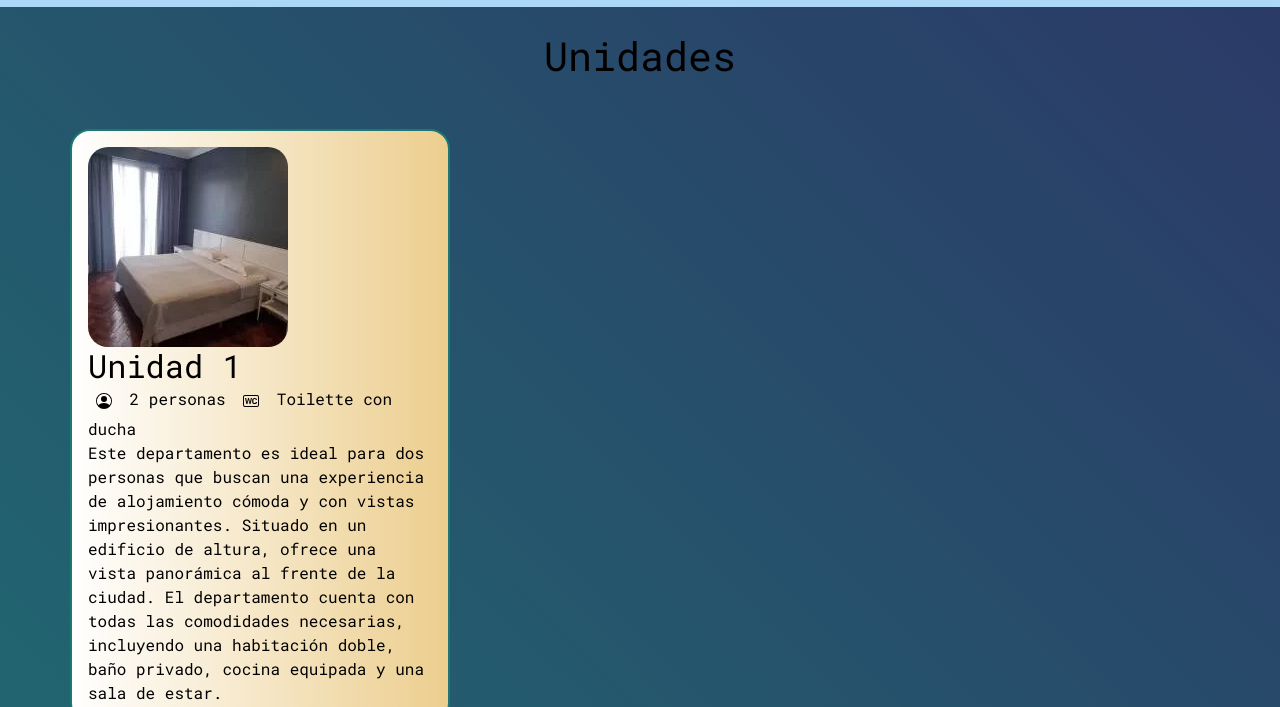
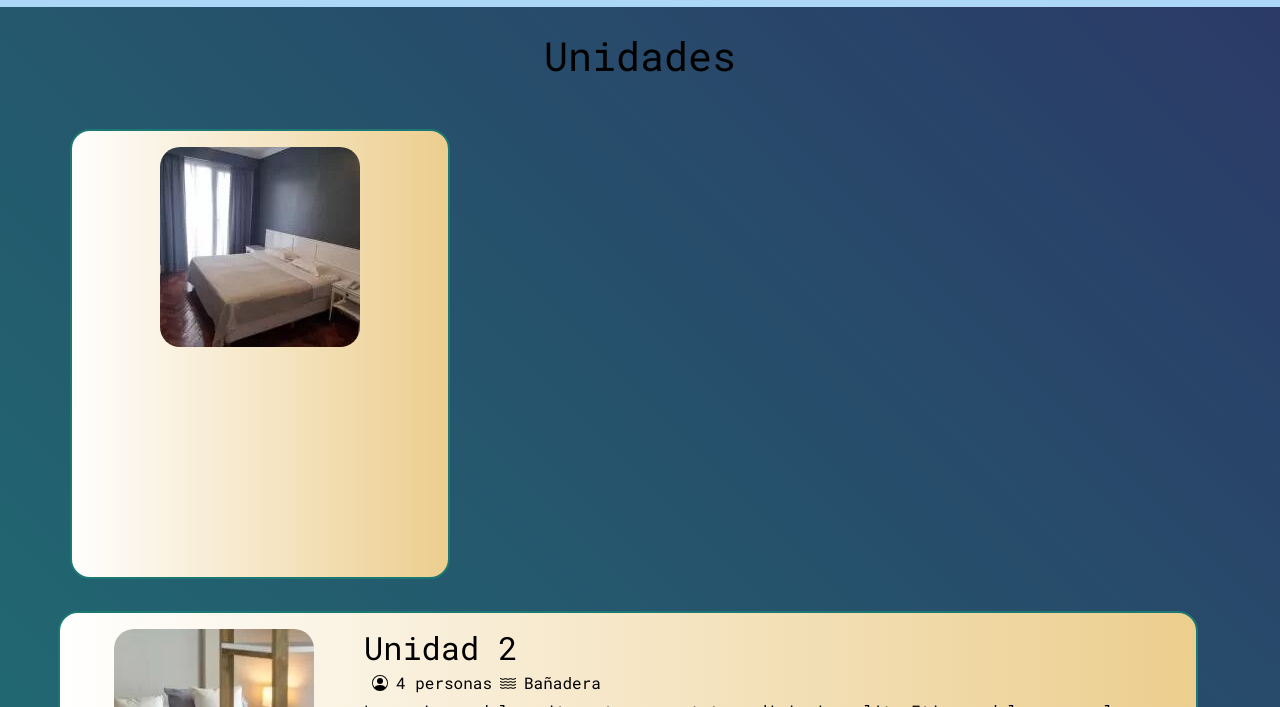
Before and after one commit to eimon/sitio-coder, a plain HTML site: page unidades.html in a window 1280 px wide. Shown: the part 93-800 px from the top of the page. Drawn offline with nearby package versions, Linux system fonts and the light colour scheme; a web font is replaced by a local one.

Commit message:
WIP flipcards unidades

```diff
--- a/css/_content.scss
+++ b/css/_content.scss
@@ -51,13 +51,6 @@ h1 {
 
     img {
         border-radius: 20px;
-        transition-property: transform, box-shadow;
-        transition-duration: 1s;
-
-        &:hover{
-            transform: scale(1.3);
-            box-shadow: 3px 3px #0000002f;
-        }
     }
 }
 
@@ -86,7 +79,7 @@ svg {
 .flip-card {
     background-color: transparent;
     width: 300px;
-    height: 300px;
+    height: 450px!important;
     perspective: 1000px;
   }
 
@@ -97,14 +90,14 @@ svg {
     text-align: center;
     transition: transform 0.6s;
     transform-style: preserve-3d;
-    box-shadow: 0 4px 8px 0 rgba(0,0,0,0.2);
+    // box-shadow: 0 4px 8px 0 rgba(0,0,0,0.2);
   }
 
   .flip-card:hover .flip-card-inner {
     transform: rotateY(180deg);
   }
 
-  .frente, .caracteristicas {
+  .frente, .atras {
     position: absolute;
     width: 100%;
     height: 100%;
@@ -113,11 +106,10 @@ svg {
   }
 
   .frente {
-    background-color: #bbb;
     color: black;
   }
 
-  .caracteristicas {
-    background-color: #2980b9;
+  .atras {
+    // color: white;
     transform: rotateY(180deg);
   }
--- a/unidades.html
+++ b/unidades.html
@@ -52,9 +52,10 @@
                     <div class="flip-card-inner">
                         <div class="frente">
                             <img src="img/unidad1.jpg" alt="Unidad 1">
+                        </div>
+                        <div class="atras">
                             <h2>Unidad 1</h2>
-                        </div>
-                        <div class="caracteristicas">
+                            <div>
                                 <svg xmlns="http://www.w3.org/2000/svg" width="16" height="16" fill="currentColor"
                                     class="bi bi-person-circle" viewBox="0 0 16 16">
                                     <path d="M11 6a3 3 0 1 1-6 0 3 3 0 0 1 6 0z" />
@@ -77,6 +78,8 @@
                                     frente de la ciudad. El departamento cuenta con todas las comodidades necesarias,
                                     incluyendo una
                                     habitación doble, baño privado, cocina equipada y una sala de estar.</p>
+                            </div>
+
                         </div>
                     </div>
                 </div>
```
Also changed, not shown: css/style.css, img/ubicacion.jpg (deleted), 1 other file. Lines whose indentation alone changed are shown as unchanged.
